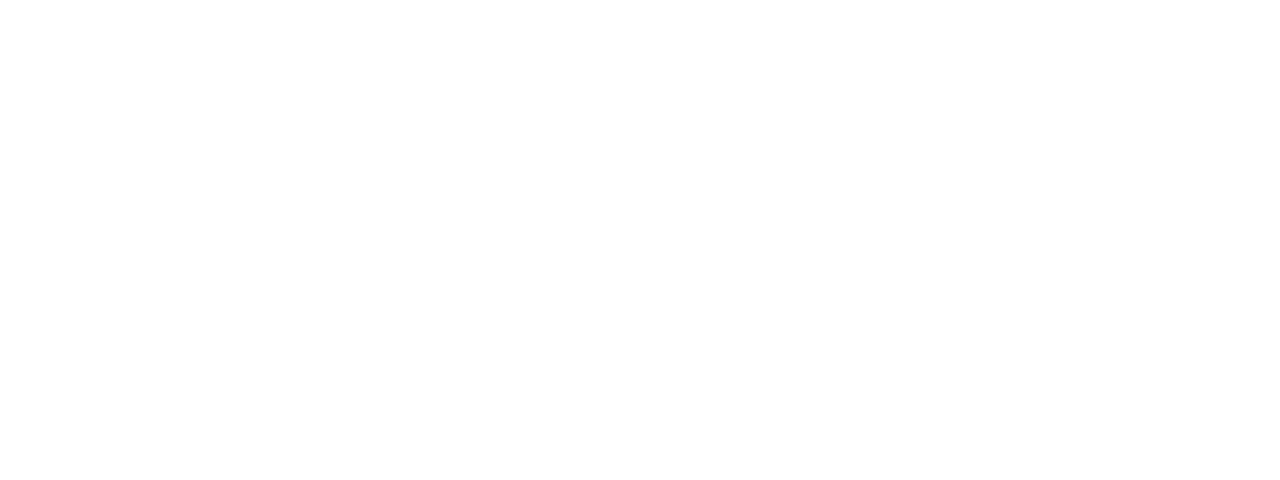
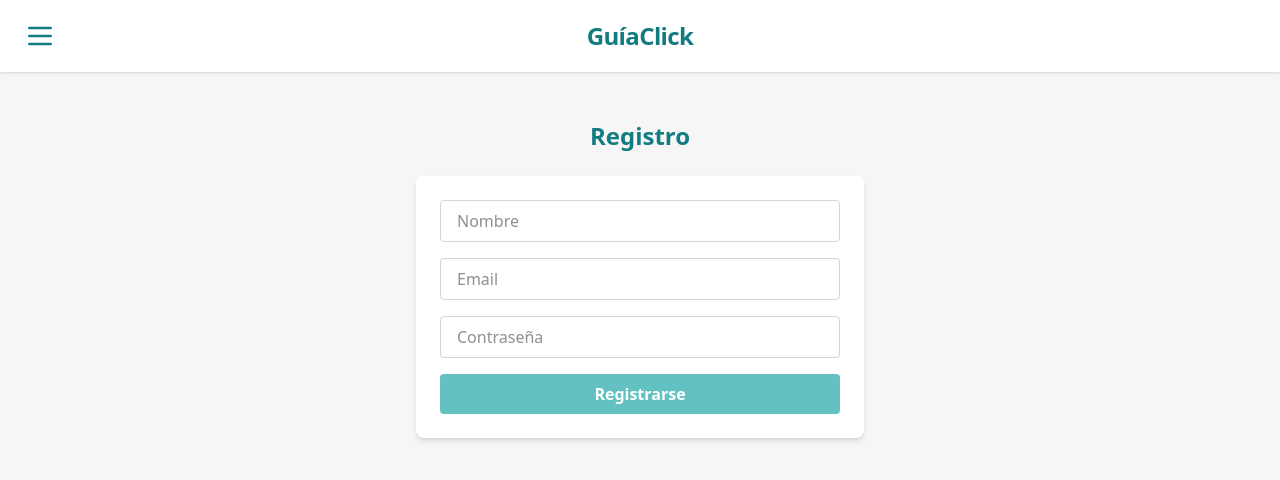
Before and after one commit to CharlyGoros/GuiaClickWeb, a React (Vite) app: page /registro in a window 1280 px wide. Before the commit this address had no page. Shown: the top 480 px of the page. Built offline with nearby package versions, Linux system fonts and the light colour scheme.

Commit message:
agregada pag de registro, falta los footer y el acceso de busqueda, arreglar

```diff
--- a/package.json
+++ b/package.json
@@ -12,6 +12,7 @@
   "dependencies": {
     "@radix-ui/react-slot": "^1.1.2",
     "@tailwindcss/vite": "^4.1.3",
+    "algoliasearch": "^5.24.0",
     "class-variance-authority": "^0.7.1",
     "clsx": "^2.1.1",
     "framer-motion": "^12.6.3",
--- a/src/App.tsx
+++ b/src/App.tsx
@@ -2,12 +2,16 @@
 import { BrowserRouter as Router, Routes, Route } from "react-router-dom";
 
 import BusquedaPage from "./pages/busqueda";
+import Registro from "./pages/registro";
+
 
 function App() {
   return (
     <Router>
       <Routes>
         <Route path="/" element={<BusquedaPage />} />
+        <Route path="/registro" element={<Registro />} />
+
       </Routes>
     </Router>
   );
--- /dev/null
+++ b/src/pages/registro.tsx
@@ -0,0 +1,89 @@
+import React, { useState, useRef, useEffect } from "react";
+import { Menu } from "lucide-react";
+import { Link } from "react-router-dom";
+import { motion, AnimatePresence } from "framer-motion";
+
+export default function Registro() {
+    const [isMenuOpen, setIsMenuOpen] = useState(false);
+    const menuRef = useRef(null);
+
+    useEffect(() => {
+        const handleClickOutside = (event: MouseEvent) => {
+            if (menuRef.current && !(menuRef.current as any).contains(event.target)) {
+                setIsMenuOpen(false);
+            }
+        };
+        document.addEventListener("mousedown", handleClickOutside);
+        return () => {
+            document.removeEventListener("mousedown", handleClickOutside);
+        };
+    }, []);
+
+    return (
+        <div className="min-h-screen bg-[#F6F6F6] text-[#202020]">
+            {/* Navbar */}
+            <nav className="bg-white shadow px-6 py-5 flex items-center justify-between relative">
+                <div className="flex items-center gap-4">
+                    <div
+                        className="w-8 h-8 cursor-pointer z-20"
+                        onClick={() => setIsMenuOpen(!isMenuOpen)}
+                    >
+                        <Menu className="text-[#127C82] w-full h-full" />
+                    </div>
+                </div>
+
+                <div className="text-2xl font-bold text-[#127C82] tracking-tight">
+                    GuíaClick
+                </div>
+
+                <div className="w-8" />
+
+                <AnimatePresence>
+                    {isMenuOpen && (
+                        <motion.div
+                            ref={menuRef}
+                            initial={{ opacity: 0, x: -20 }}
+                            animate={{ opacity: 1, x: 0 }}
+                            exit={{ opacity: 0, x: -20 }}
+                            className="absolute top-16 left-6 w-72 bg-white border border-gray-200 rounded-md shadow-lg z-30"
+                        >
+                            <ul className="py-2">
+                                <li><Link to="/registro" className="block px-6 py-3 text-base hover:bg-[#f0f0f0]">Registro</Link></li>
+                                <li><Link to="/login" className="block px-6 py-3 text-base hover:bg-[#f0f0f0]">Iniciar sesión</Link></li>
+                                <li><Link to="/configuracion" className="block px-6 py-3 text-base hover:bg-[#f0f0f0]">Configuración</Link></li>
+                                <li><Link to="/empresas" className="block px-6 py-3 text-base hover:bg-[#f0f0f0]">Sección empresas</Link></li>
+                            </ul>
+                        </motion.div>
+                    )}
+                </AnimatePresence>
+            </nav>
+
+            <div className="flex flex-col items-center justify-center px-6 py-12">
+                <h1 className="text-2xl font-bold mb-6 text-[#127C82]">Registro</h1>
+                <form className="bg-white p-6 rounded-md shadow-md w-full max-w-md space-y-4">
+                    <input
+                        type="text"
+                        placeholder="Nombre"
+                        className="w-full border border-gray-300 rounded px-4 py-2 focus:outline-none focus:ring-2 focus:ring-[#64C1C1]"
+                    />
+                    <input
+                        type="email"
+                        placeholder="Email"
+                        className="w-full border border-gray-300 rounded px-4 py-2 focus:outline-none focus:ring-2 focus:ring-[#64C1C1]"
+                    />
+                    <input
+                        type="password"
+                        placeholder="Contraseña"
+                        className="w-full border border-gray-300 rounded px-4 py-2 focus:outline-none focus:ring-2 focus:ring-[#64C1C1]"
+                    />
+                    <button
+                        type="submit"
+                        className="w-full bg-[#64C1C1] text-white font-semibold py-2 px-4 rounded hover:bg-[#4DA8A8]"
+                    >
+                        Registrarse
+                    </button>
+                </form>
+            </div>
+        </div>
+    );
+}
```
Also changed, not shown: 1 other file (tests, documents, lock files or other folders).
